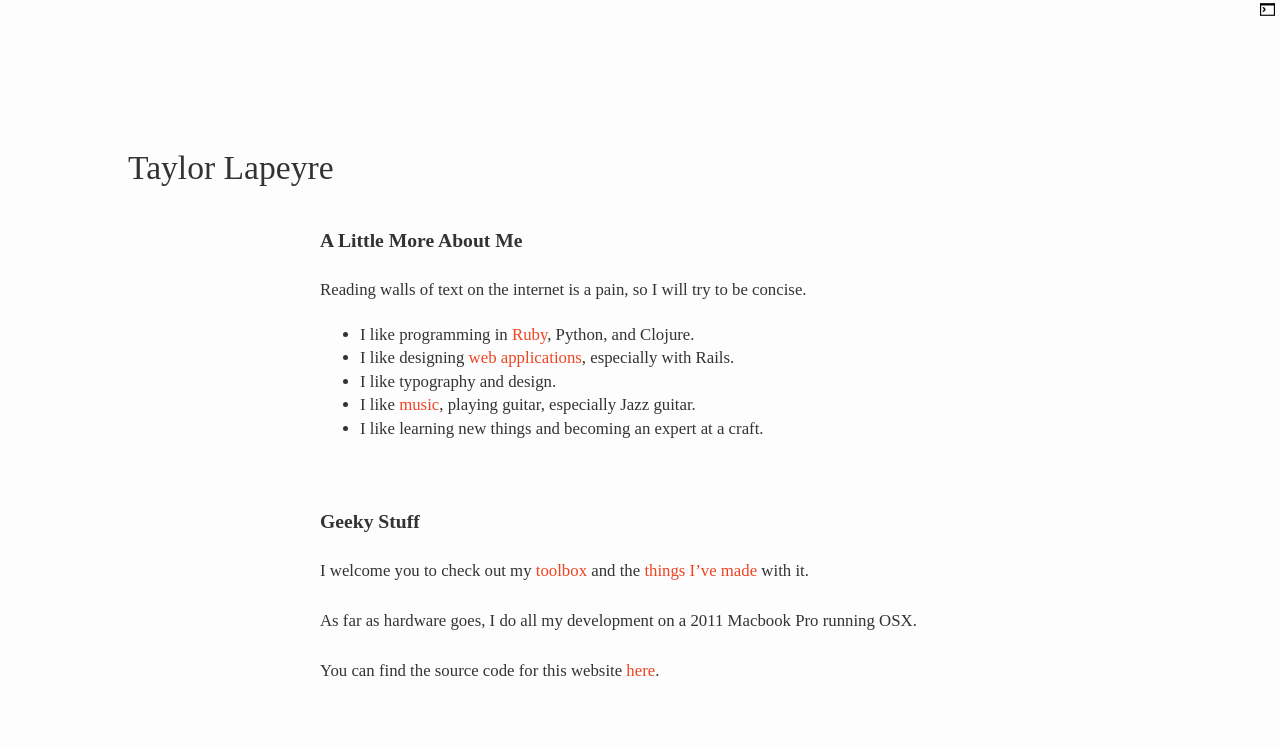
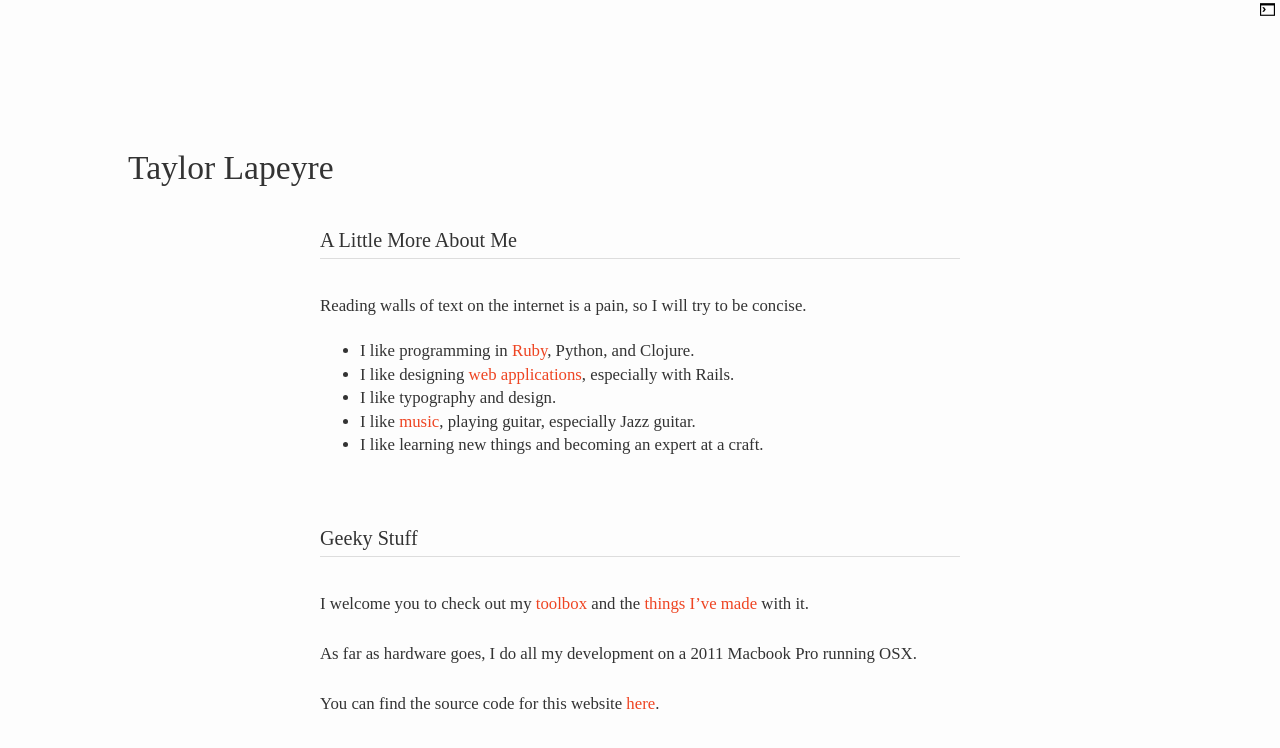
Before and after one commit to taylorlapeyre/taylorlapeyre.github.io, a Jekyll site: the page built from about.md, in a window 1280 px wide. Shown: the top 748 px of the page. Built offline with Jekyll 4.4.1, drawn with Linux system fonts in a browser that asks for light colours; nearby versions of some CDN libraries.

Commit message:
update page css

```diff
--- a/css/style.css
+++ b/css/style.css
@@ -106,7 +106,7 @@ header.main {
   margin: 0 auto;
 }
 
-.story h3 {
+.story h3, .page h3 {
   font-weight: 100;
   font-size: 1.2em !important;
   border-bottom: 1px solid #DDD;
```
